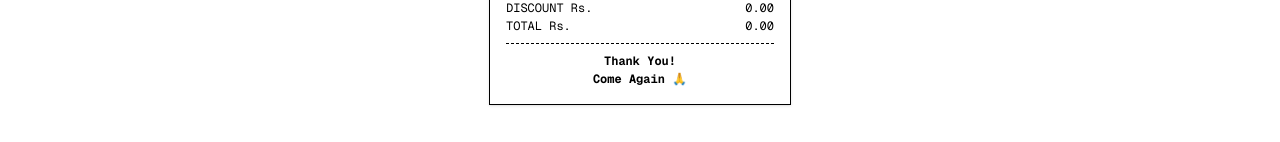
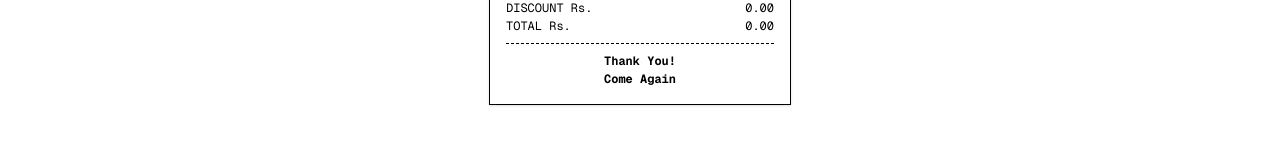
Before and after one commit to yohan9878/pos-system, a Next.js app: page /outlet/1/scan in a window 1280 px wide. Shown: the part 739-881 px from the top of the page. Built offline with nearby package versions, Linux system fonts and the light colour scheme.

Commit message:
Fixed styles

```diff
--- a/app/components/Receipt.tsx
+++ b/app/components/Receipt.tsx
@@ -36,7 +36,7 @@ export default function Receipt({
   return (
     isClient && (
       <div
-        id="invoice"
+        id="receipt-print"
         className="receipt mx-auto bg-white w-75.5 max-w-sm text-black text-[12px] font-mono font-stretch-condensed p-4 border shadow"
       >
         {/* Header */}
@@ -94,7 +94,7 @@ export default function Receipt({
         {/* Footer */}
         <div className="text-center font-bold">
           <p>Thank You!</p>
-          <p>Come Again 🙏</p>
+          <p>Come Again</p>
         </div>
       </div>
     )
```
